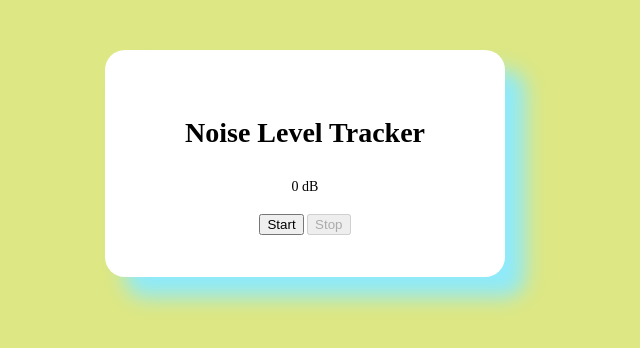
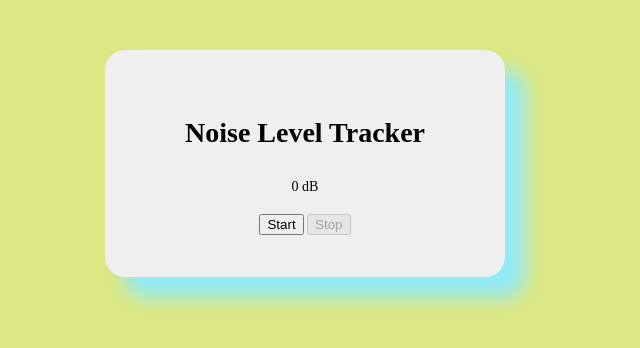
Before and after one commit to rajvanshi08/Noice-Level-Tracking, a plain HTML site: page index.html in a window 1280 px wide. Shown: the whole page, without its empty margins (335-975 px from the left). Drawn offline with Linux system fonts and the light colour scheme.

Commit message:
Update index.html

```diff
--- a/index.html
+++ b/index.html
@@ -16,7 +16,7 @@
             position: relative;
             max-width: 400px;
             height: auto;
-            background-color: #ffffff;
+            background-color: #efefef;
             padding: 40px;
             font-size: 14px;
             line-height: 1.7;
```
